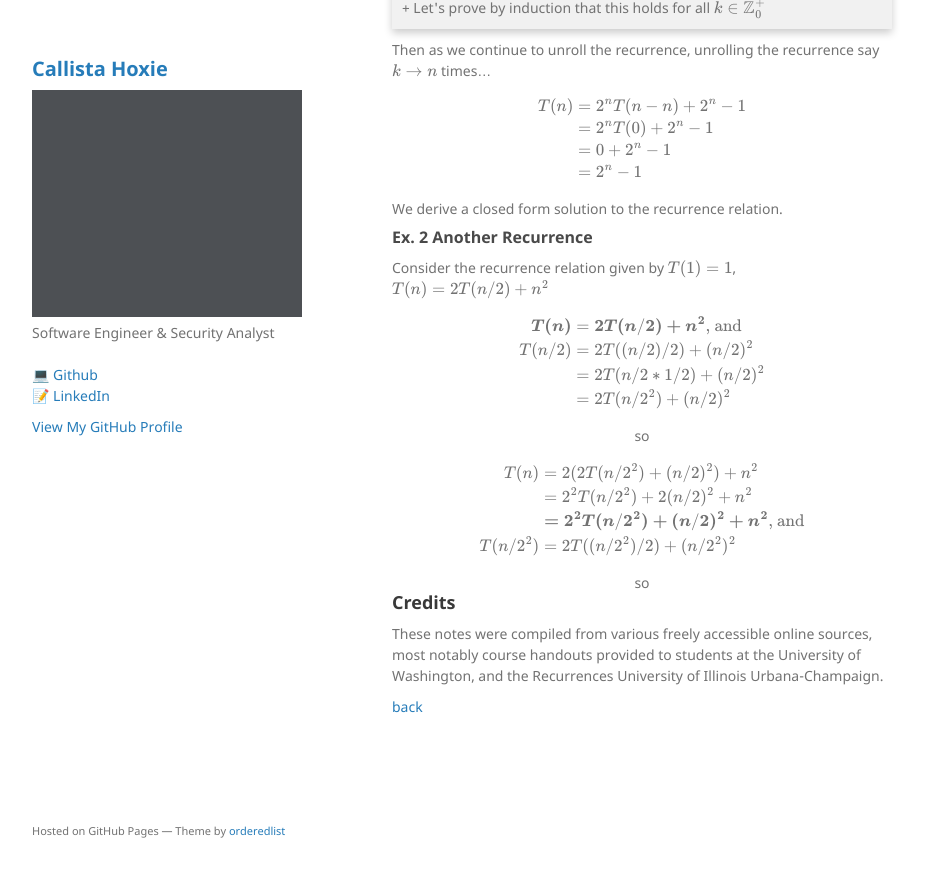
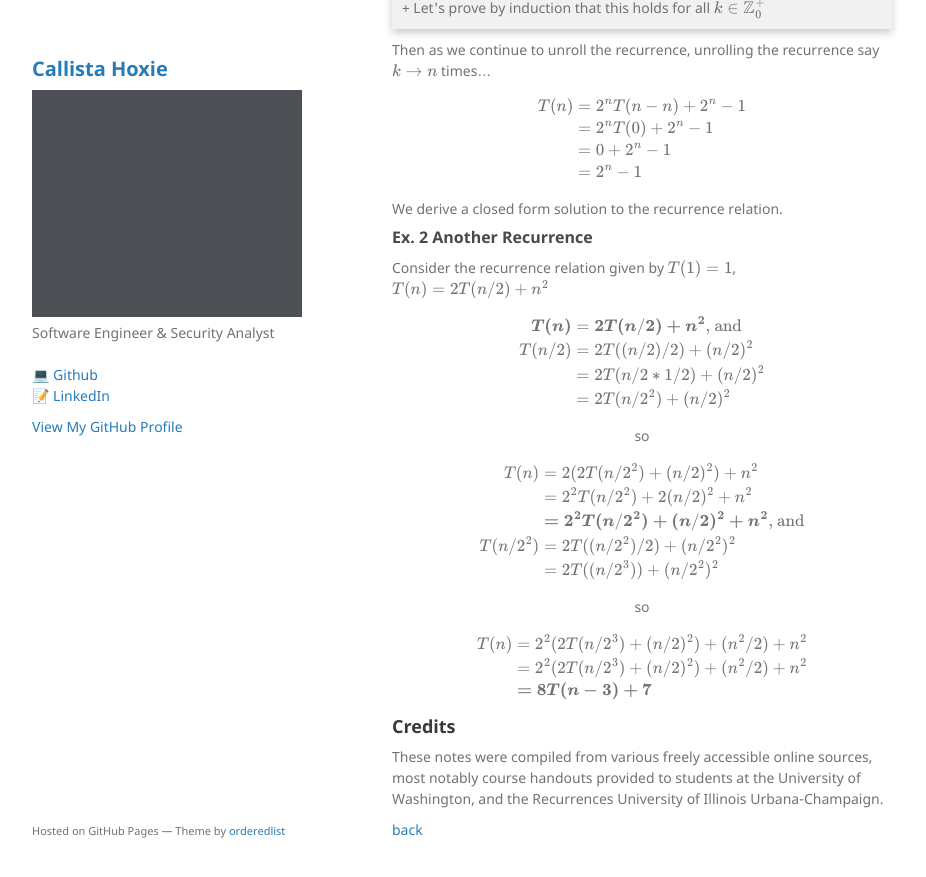
Before and after one commit to callistajosette/callistajosette.github.io, a Jekyll site: the page built from project-crease.md, in a window 1280 px wide and 900 px high, scrolled down 1046 px. Shown: the top 877 px of the window, without its empty margins (178-1104 px from the left). Built offline with Jekyll 4.4.1, drawn with Linux system fonts in a browser that asks for light colours; our own code applies the rules of GitHub Pages for plain Markdown files.

Commit message:
Update project-crease.md

```diff
--- a/project-crease.md
+++ b/project-crease.md
@@ -115,9 +115,17 @@ T(n) & = 2(2T(n/2^{2})+(n/2)^{2}) + n^{2} \\
 & = 2^{2}T(n/2^{2})+2(n/2)^{2} + n^{2} \\
 & \boldsymbol{= 2^{2}T(n/2^{2})+(n/2)^{2} + n^{2}} \text{, and} \\
 T(n/2^{2}) & = 2T((n/2^{2})/2) + (n/2^{2})^{2} \\
+& = 2T((n/2^{3})) + (n/2^{2})^{2} \\
 \end{align*}
 $$
 so
+$$
+\begin{align*}
+T(n) & = 2^{2}(2T(n/2^{3})+(n/2)^{2})+ (n^{2}/2) + n^{2} \\
+& = 2^{2}(2T(n/2^{3})+(n/2)^{2})+ (n^{2}/2) + n^{2} \\
+& \boldsymbol{= 8T(n-3) + 7}
+\end{align*}
+$$
 </center>
 
 ## Credits
```
